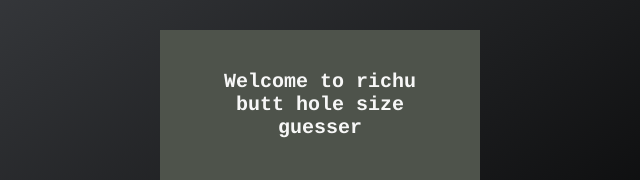
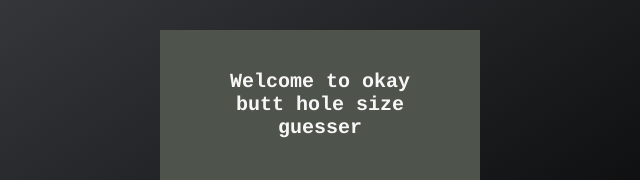
Before and after one commit to Devnish0/richubhai, a plain HTML site: page index.html in a window 1280 px wide. Shown: the part 165-345 px from the top of the page, 320-960 px from the left. Drawn offline with Linux system fonts and the light colour scheme.

Commit message:
Update index.html

```diff
--- a/index.html
+++ b/index.html
@@ -68,7 +68,7 @@
 <body>
     <div id="sqr">
         <div id="square">
-            <b>Welcome to richu butt hole size guesser</b>
+            <b>Welcome to okay butt hole size guesser</b>
             <p>As requested, you can submit guesses in next pages</p>
             <i>log in to your account:</i>
             <button id="mn" onclick="location.href='new2.html'">login</button>
```
